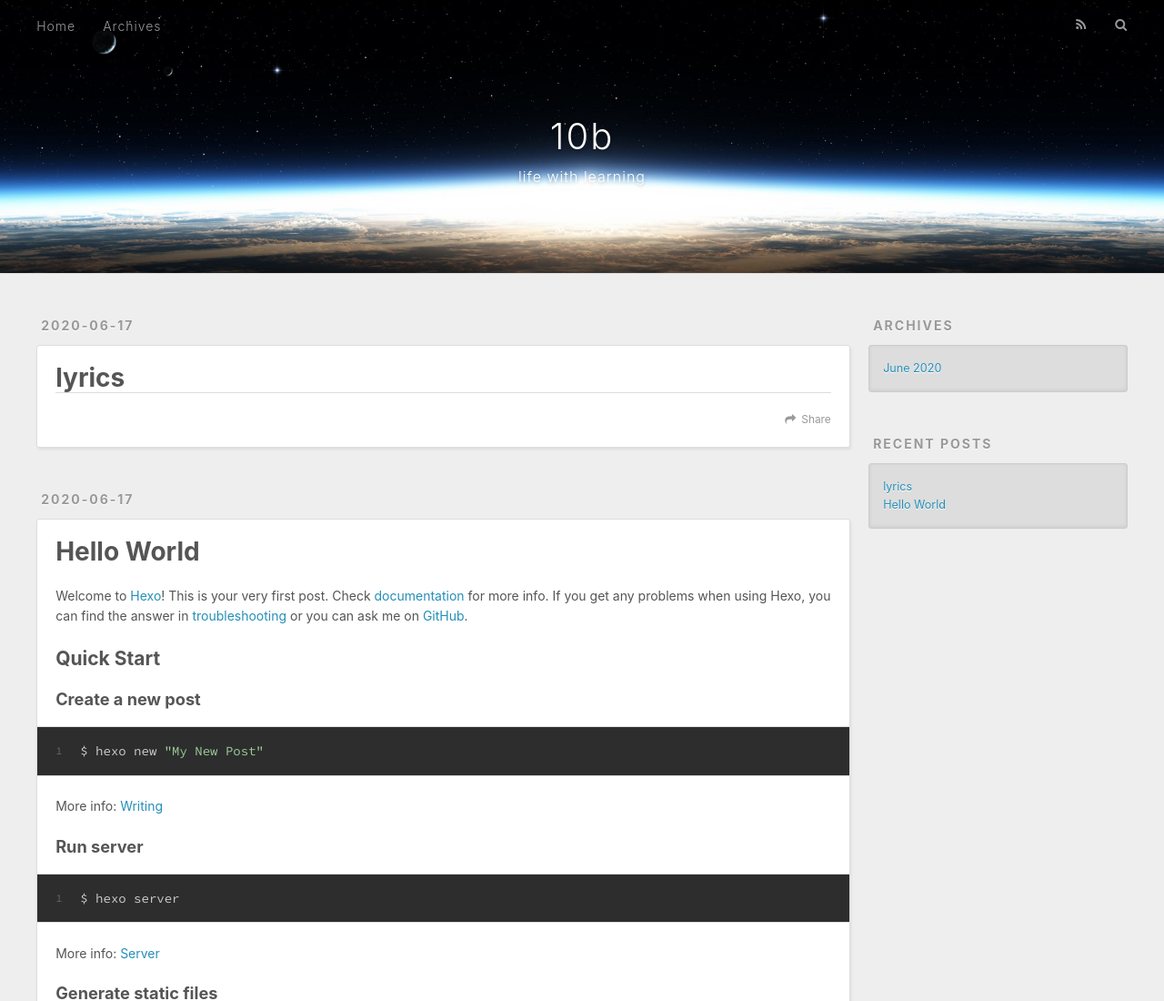
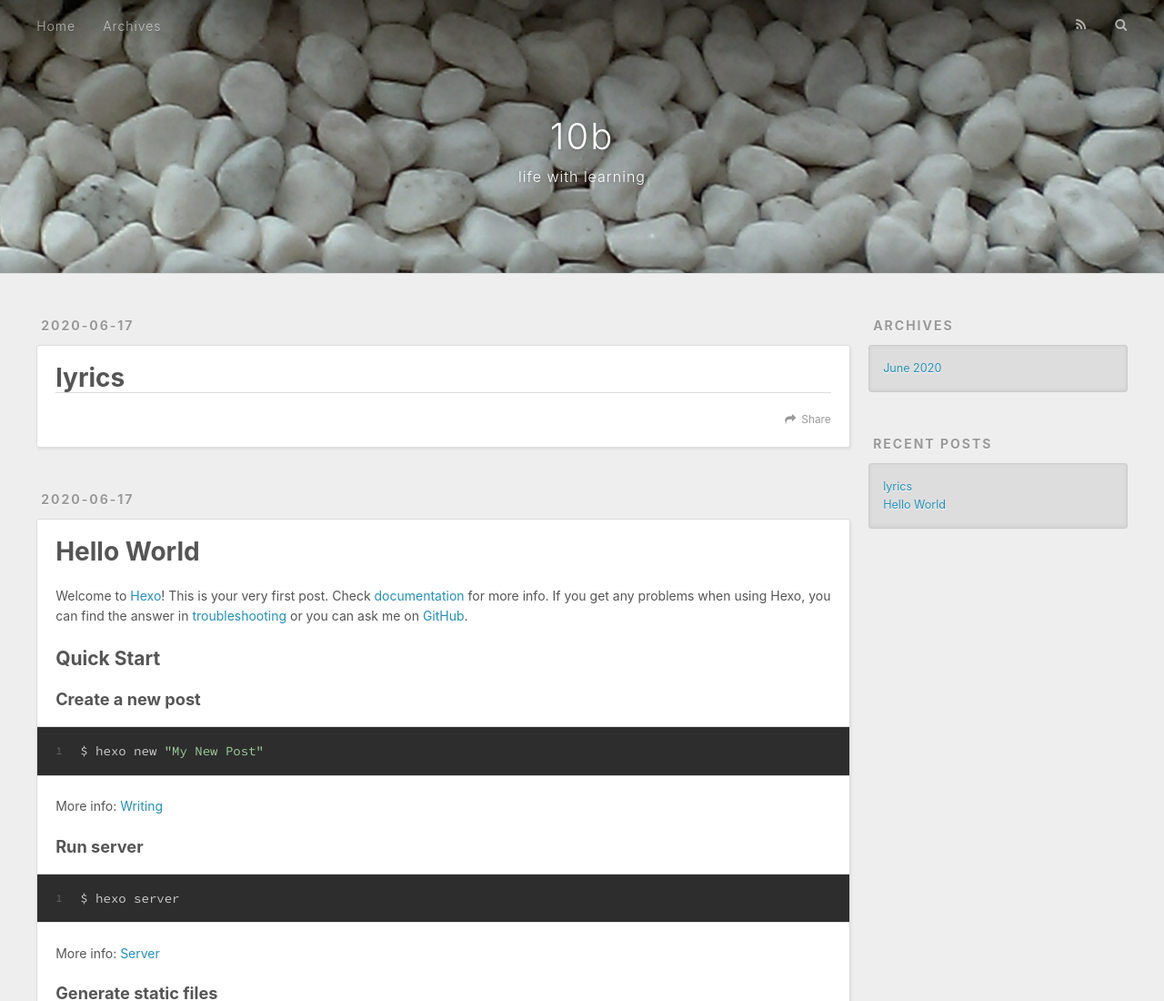
Before and after one commit to morning19/morning19.github.io, a plain HTML site: page index.html in a window 1280 px wide. Shown: the top 1100 px of the page at 91% size. Drawn offline with nearby package versions, Linux system fonts and the light colour scheme.

Commit message:
update css

```diff
--- a/css/style.css
+++ b/css/style.css
@@ -348,7 +348,7 @@ body {
   left: 0;
   width: 100%;
   height: 100%;
-  background: url("images/banner.jpg") center #000;
+  background: url("images/2013-08-21 17.25.45.jpg") center #000;
   -webkit-background-size: cover;
   -moz-background-size: cover;
   background-size: cover;
```
